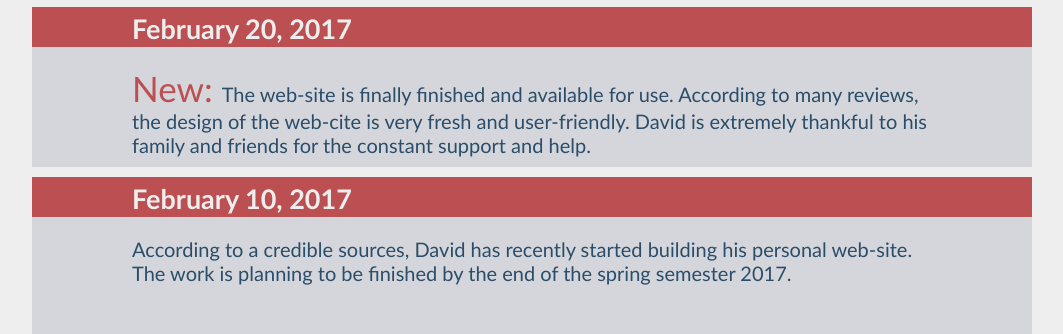
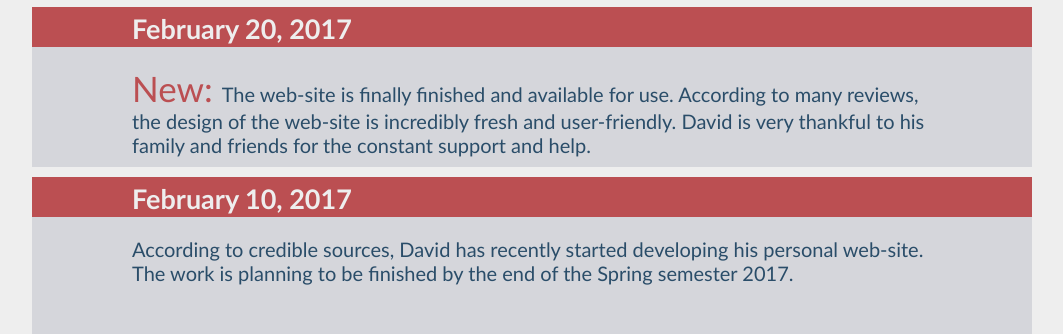
Before and after one commit to dodoes/dodoes, a plain HTML site: page news.html in a window 1280 px wide. Shown: the part 561-895 px from the top of the page, without its empty margins (108-1171 px from the left). Drawn offline with Linux system fonts and the light colour scheme.

Commit message:
Add files via upload

```diff
--- a/news.html
+++ b/news.html
@@ -29,7 +29,7 @@
         <h1> February 20, 2017 </h1>
         </div>
 <div id="news_field">
-<p> <span> New: </span>  The web-site is finally finished and available for use. According to many reviews, the design of the web-cite is very fresh and user-friendly. David is extremely thankful to his family and friends for the constant support and help.   </p>
+<p> <span> New: </span>  The web-site is finally finished and available for use. According to many reviews, the design of the web-site is incredibly fresh and user-friendly. David is very thankful to his family and friends for the constant support and help.    </p>
 </div>
 
       <div id="datenews">
@@ -37,9 +37,7 @@
         </div>
 
 <div id="news_field">
-<p> According to a credible sources, David has recently
- started building his personal web-site. The work is planning to be finished
- by the end of the spring semester 2017. </p>
+<p> According to credible sources, David has recently started developing his personal web-site. The work is planning to be finished by the end of the Spring semester 2017. </p>
 </div>
 
 <div id="botton2"> <a href="index.html"><button id="button2"> Back to Homepage</button></a> </div>
```
